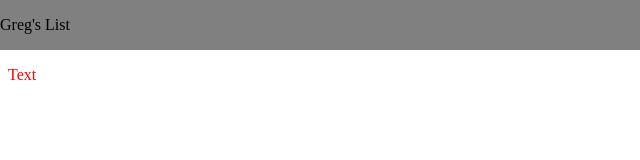
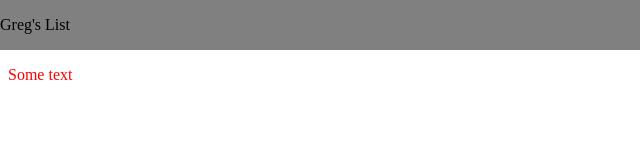
Before and after one commit to PansFortress/Gregslist, a plain HTML site: page index.html in a window 1280 px wide. Shown: the full height of the page, 0-640 px from the left. Drawn offline with Linux system fonts and the light colour scheme.

Commit message:
Changes to index

```diff
--- a/index.html
+++ b/index.html
@@ -16,7 +16,7 @@
     </header>
     <main>
     <section class="content">
-        <p>Text</p>
+        <p>Some text</p>
     </section>
     </main>
 </body>
```
